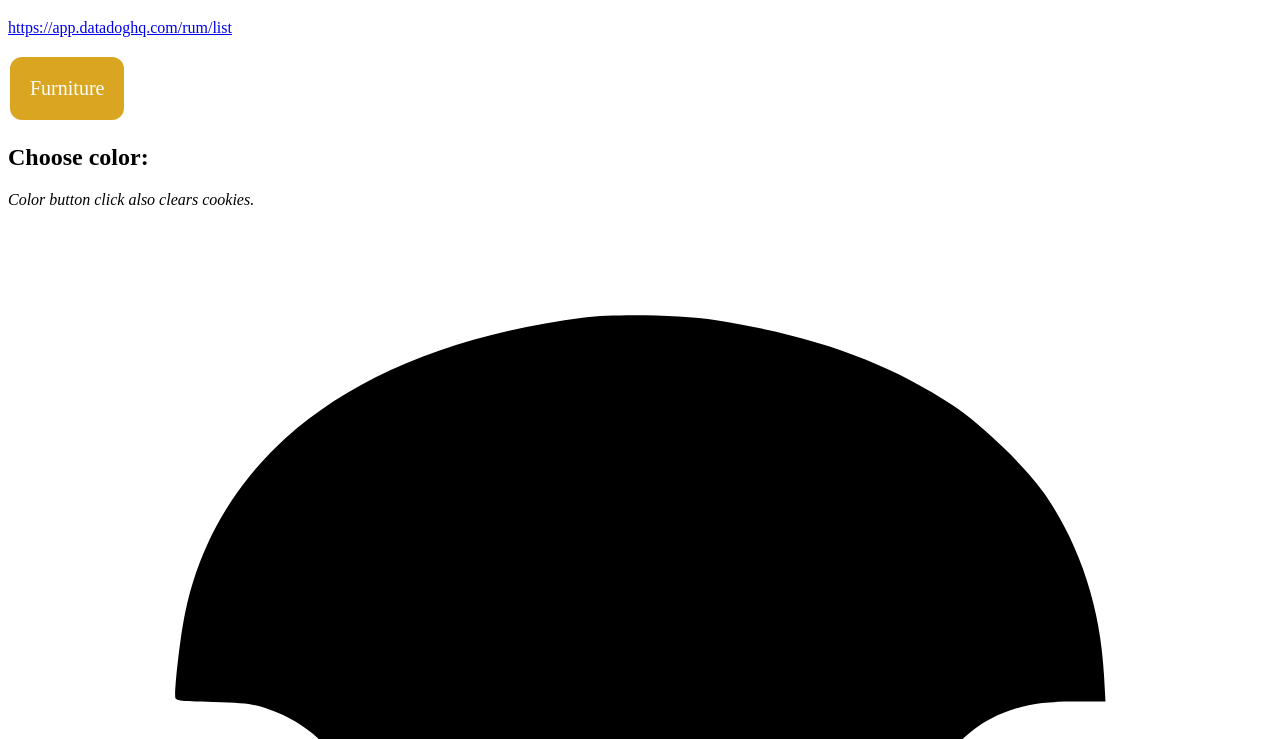
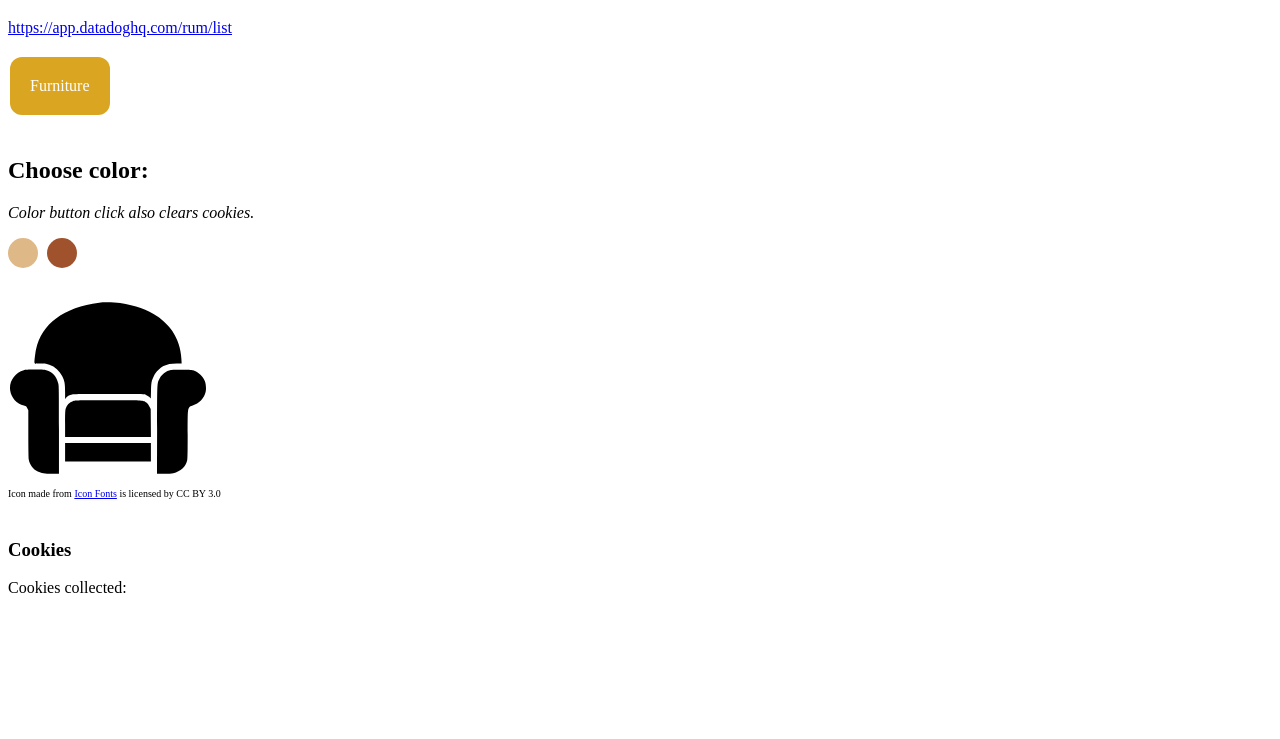
Before and after one commit to ztephm/ztephm.github.io, a plain HTML site: page index.html in a window 1280 px wide. Shown: the part 61-800 px from the top of the page. Drawn offline with Linux system fonts and the light colour scheme.

Commit message:
adding styles

```diff
--- a/index.html
+++ b/index.html
@@ -9,7 +9,7 @@
           text-align: center;
           text-decoration: none;
           display: inline-block;
-        font-size: 20px;
+          font-size: 16px;
           margin: 4px 2px;
           cursor: pointer;
           border-radius: 12px;
@@ -26,8 +26,26 @@
           padding: 10px;
           border-radius: 9px;
         }
-      #btnCkList { background-color: peachpuff; }
-      #btnCkClear { background-color: pink; }
+        #btnBeige {
+          background-color: burlywood;
+          margin-right: 5px;
+        }
+        #btnBrown { background-color: sienna; }
+        .caption {
+          font-size: 10px;
+          margin-bottom: 40px;
+        }
+        .cta { margin-top: 3%; }
+        #colorbox {
+          width: 200px;
+          height: 200px;
+        }
+        .swatch {
+          display:inline-block;
+          width: 30px;
+          height: 30px;
+          border-radius: 20px;
+        }
     </style>
   </head>
   <body>
```
Lines whose indentation alone changed are shown as unchanged.
